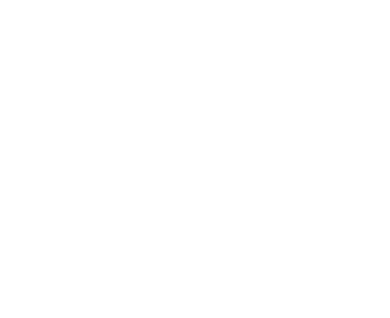
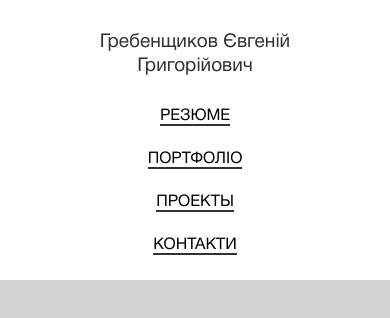
Before and after one commit to skyzerx777/CV_1, a plain HTML site: page index.html in a window 390 px wide. Drawn offline with nearby package versions, Linux system fonts and the light colour scheme; files that its build step writes are made by us from their sources.

Commit message:
added navbar

```diff
--- a/index.html
+++ b/index.html
@@ -6,5 +6,17 @@
     <link rel="stylesheet" href="css/style.min.css" />
     <title>CV</title>
   </head>
-  <body></body>
+  <body>
+    <header>
+      <div class="container">
+        <p class="header-name">Гребенщиков Євгеній Григорійович</p>
+        <nav class="navbar">
+          <div class="navbar-link">Резюме</div>
+          <div class="navbar-link">Портфоліо</div>
+          <div class="navbar-link">Проекты</div>
+          <div class="navbar-link">Контакти</div>
+        </nav>
+      </div>
+    </header>
+  </body>
 </html>
--- a/scss/style.scss
+++ b/scss/style.scss
@@ -1,3 +1,6 @@
+$main-text-color: #323232;
+$secondary-text-color: #ffffff;
+
 @font-face {
     font-family: "Helvetica Neue";
     src: url("../fonts/HelveticaNeueCyr-Roman.woff") format("woff");
@@ -9,7 +12,97 @@
 @font-face {
     font-family: "Helvetica Neue";
     src: url("../fonts/HelveticaNeueCyr-Bold.woff") format("woff");
-    font-weight: bold;
+    font-weight: 700;
     font-style: normal;
     font-display: swap;
 }
+
+@font-face {
+    font-family: "Helvetica Neue";
+    src: url("../fonts/HelveticaNeueCyr-Heavy.woff") format("woff");
+    font-weight: 900;
+    font-style: normal;
+    font-display: swap;
+}
+
+* {
+    font-family: Helvetica Neue;
+    box-sizing: border-box;
+}
+html {
+    background-color: lightgray;
+}
+body {
+    max-width: 1280px;
+    margin: 0 auto;
+    padding: 0 60px;
+    background-color: white;
+}
+
+.container {
+    width: 100%;
+}
+
+.header-name {
+    font-size: 2rem;
+    color: $main-text-color;
+    margin: 0;
+    line-height: 8rem;
+
+    @media (max-width: 768px) {
+        font-size: 1.5rem;
+        line-height: 5rem;
+    }
+
+    @media (max-width: 520px) {
+        text-align: center;
+        font-size: 1.1875rem;
+        line-height: 1.5rem;
+        padding: 30px 0;
+    }
+}
+
+.navbar {
+    font-size: 1.125rem;
+    text-align: right;
+    height: 20px;
+    border-bottom: 2px dashed $main-text-color;
+
+    @media (max-width: 660px) {
+        border: none;
+        display: flex;
+        flex-direction: column;
+        justify-content: flex-start;
+        align-items: center;
+        height: auto;
+    }
+
+    @media (max-width: 520px) {
+        font-size: 1rem;
+    }
+
+    &-link {
+        display: inline-block;
+        text-transform: uppercase;
+        margin-left: 15px;
+        line-height: 16px;
+
+        @media (max-width: 660px) {
+            margin-bottom: 25px;
+            margin-left: 0;
+            border-bottom: 2px solid $main-text-color;
+        }
+
+        &:hover {
+            cursor: pointer;
+            font-weight: 900;
+            color: black;
+            border-bottom: 2px solid $main-text-color;
+
+            @media (max-width: 660px) {
+                border-bottom: 2px solid $main-text-color;
+                font-weight: 400;
+            }
+        }
+    }
+}
```
Also changed, not shown: fonts/HelveticaNeueCyr-Heavy.woff (added).
